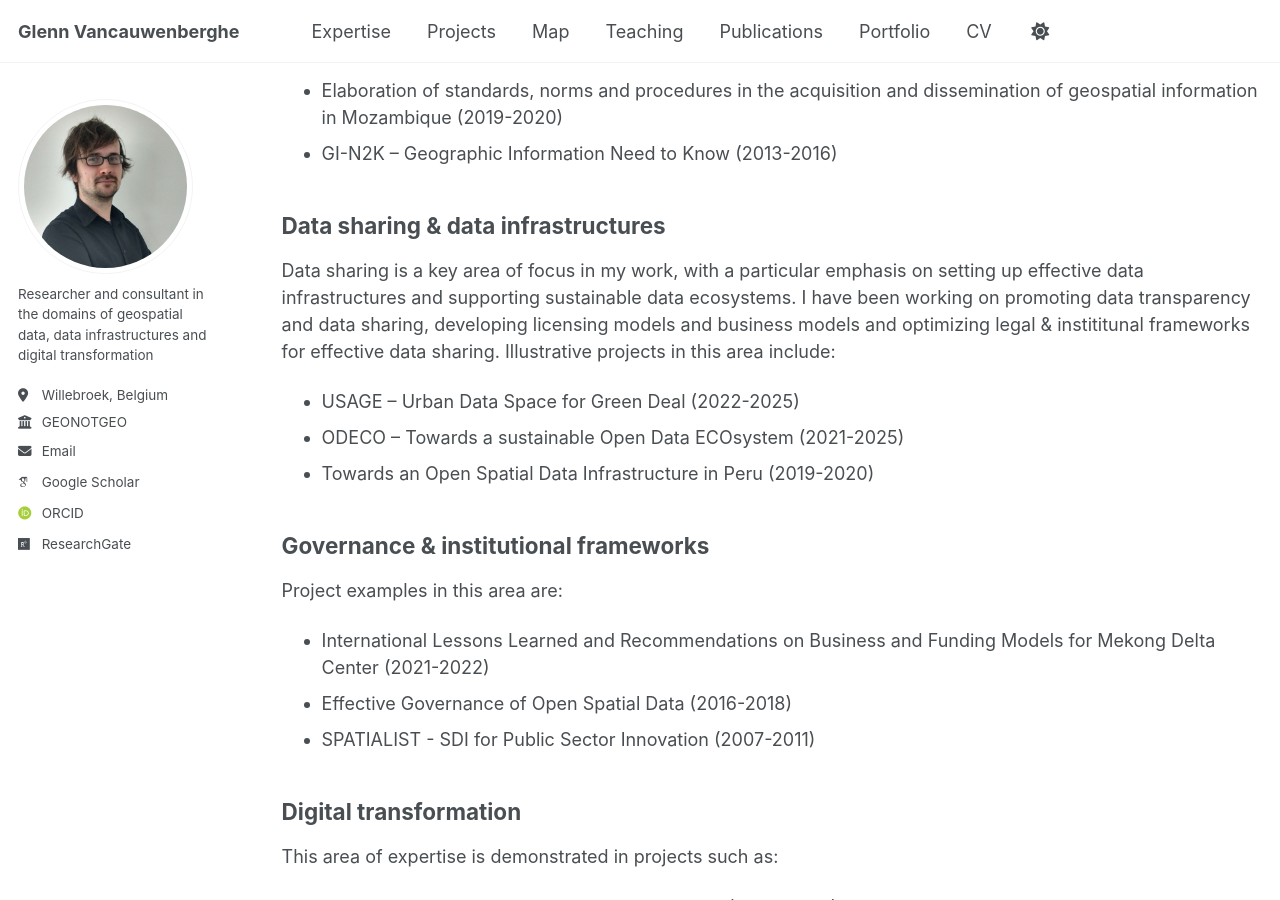
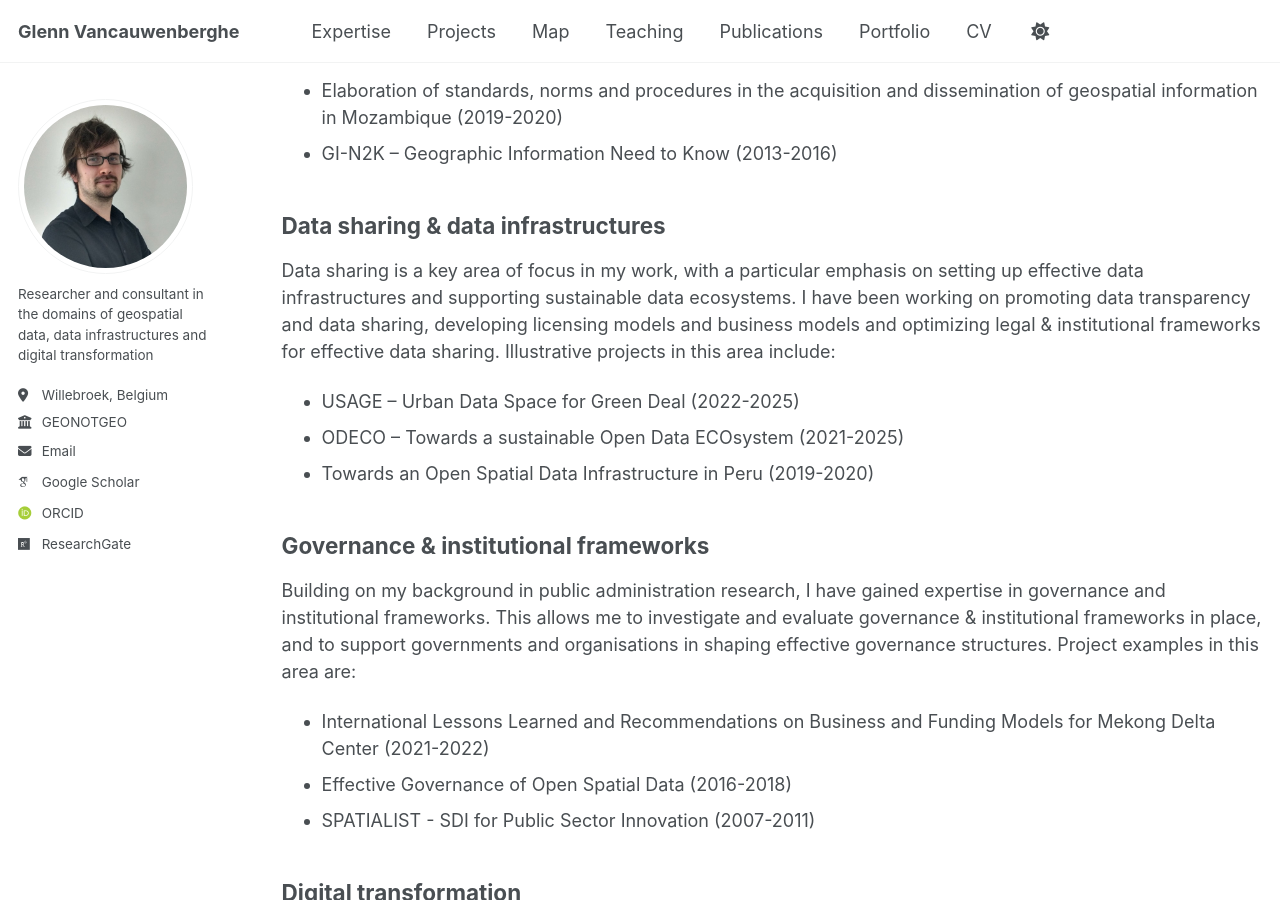
Before and after one commit to GVancauwenberghe/gvancauwenberghe.github.io, a Jekyll site: the page built from _pages/expert.md, in a window 1280 px wide and 900 px high, scrolled down 1040 px. Built offline with Jekyll 4.4.1, drawn with Linux system fonts in a browser that asks for light colours; some web fonts are replaced.

Commit message:
Update expert.md

```diff
--- a/_pages/expert.md
+++ b/_pages/expert.md
@@ -18,14 +18,13 @@ Geospatial data and technologies have been at the core of my work, since the ear
 * GI-N2K – Geographic Information Need to Know (2013-2016)
 
 ## Data sharing & data infrastructures
-Data sharing is a key area of focus in my work, with a particular emphasis on setting up effective data infrastructures and supporting sustainable data ecosystems. I have been working on promoting data transparency and data sharing, developing licensing models and business models and optimizing legal & instititunal frameworks for effective data sharing. Illustrative projects in this area include:
+Data sharing is a key area of focus in my work, with a particular emphasis on setting up effective data infrastructures and supporting sustainable data ecosystems. I have been working on promoting data transparency and data sharing, developing licensing models and business models and optimizing legal & institutional frameworks for effective data sharing. Illustrative projects in this area include:
 * USAGE – Urban Data Space for Green Deal (2022-2025)
 * ODECO – Towards a sustainable Open Data ECOsystem (2021-2025)
 * Towards an Open Spatial Data Infrastructure in Peru (2019-2020)
 
 ## Governance & institutional frameworks
-
-Project examples in this area are:
+Building on my background in public administration research, I have gained expertise in governance and institutional frameworks. This allows me to investigate and evaluate governance & institutional frameworks in place, and to support governments and organisations in shaping effective governance structures. Project examples in this area are:
 * International Lessons Learned and Recommendations on Business and Funding Models for Mekong Delta Center (2021-2022)
 * Effective Governance of Open Spatial Data (2016-2018)
 * SPATIALIST - SDI for Public Sector Innovation (2007-2011)
```
